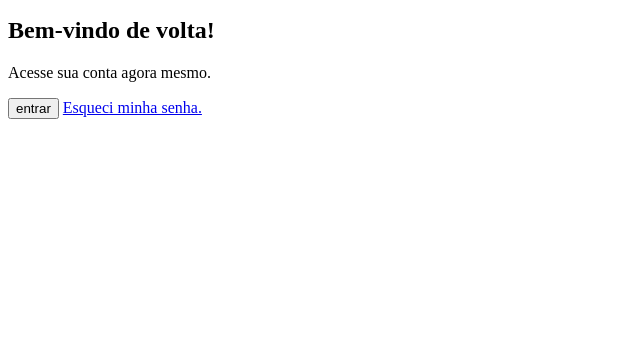
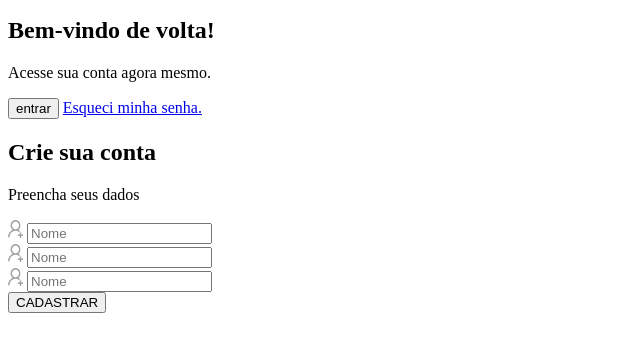
Before and after one commit to Otavio-Barra/tela_cadastro, a plain HTML site: page index.html in a window 1280 px wide. Shown: the part 76-428 px from the top of the page, without its empty margins (0-640 px from the left). Drawn offline with Linux system fonts and the light colour scheme.

Commit message:
feito segunda parte html

```diff
--- a/index.html
+++ b/index.html
@@ -23,7 +23,28 @@
         <a href="#">Esqueci minha senha.</a>
       </div>
     </section>
-    <section></section>
+    <section>
+      <div>
+        <h2>Crie sua conta</h2>
+        <p>Preencha seus dados</p>
+      </div>
+      <div>
+        <div>
+          <img src="./src/imgs/VectoruserName.png" alt="user icon">
+          <input type="text" name="user" id="user" placeholder="Nome">
+        </div>
+        <div>
+          <img src="./src/imgs/VectoruserName.png" alt="user icon">
+          <input type="text" name="user" id="user" placeholder="Nome">
+        </div>
+        <div>
+          <img src="./src/imgs/VectoruserName.png" alt="user icon">
+          <input type="text" name="user" id="user" placeholder="Nome">
+        </div>
+      </div>
+
+      <button>CADASTRAR</button>
+    </section>
   </main>
 </body>
 
```
Also changed, not shown: src/imgs/VectoruserName.png (added).
